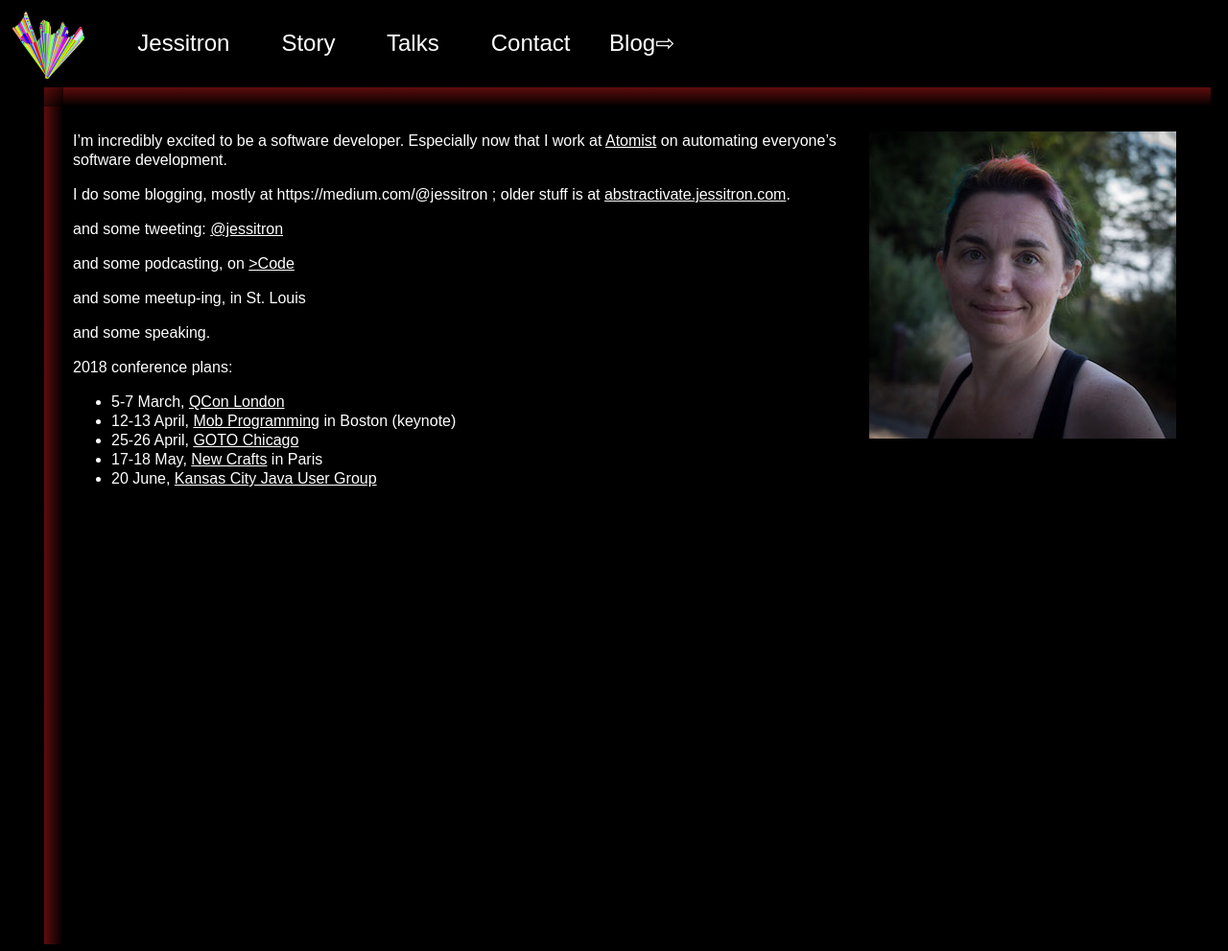
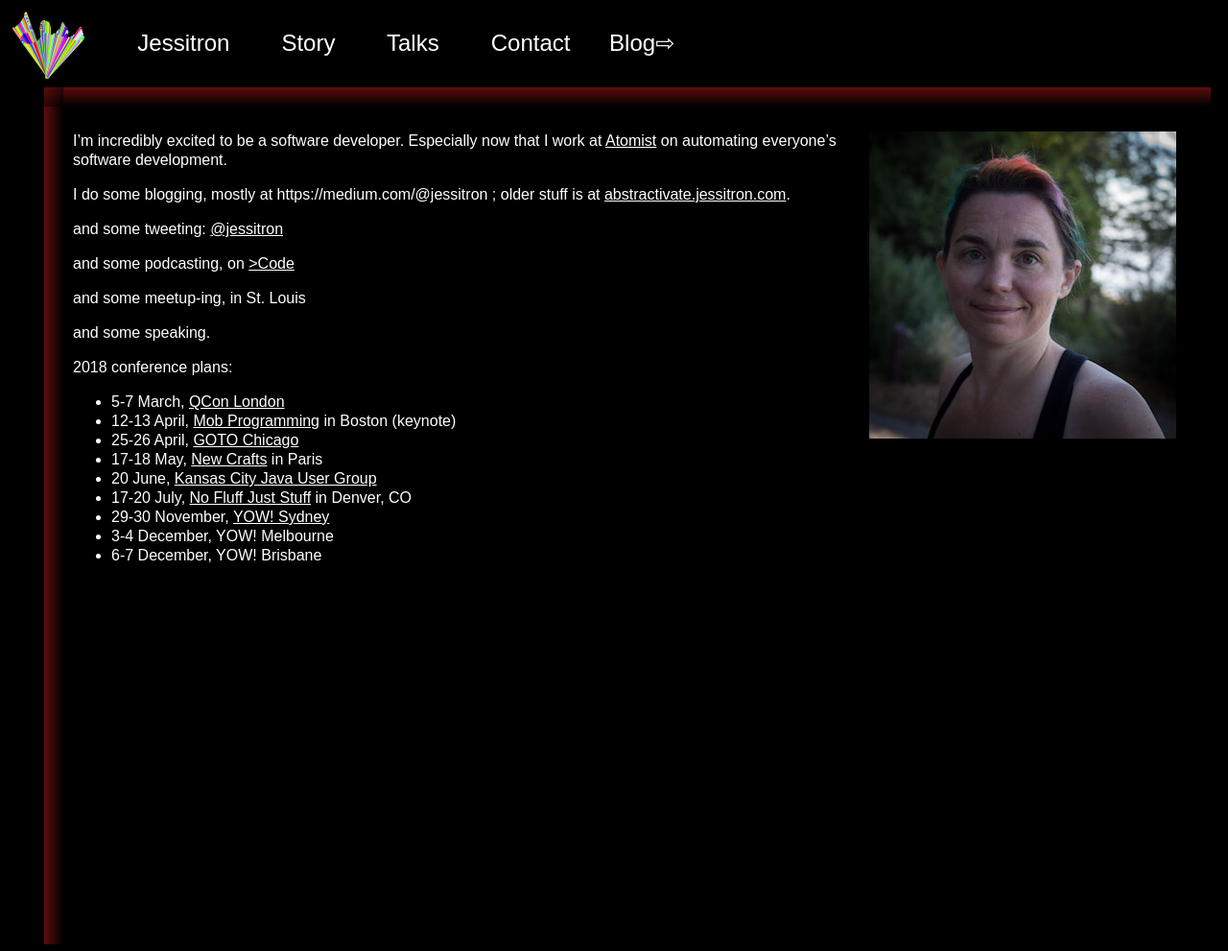
Before and after one commit to jessitron/jessitron.com, a Jekyll site: the page built from index.md, in a window 1280 px wide. Shown: the whole page at 96% size. Built offline with Jekyll 4.4.1, drawn with Linux system fonts in a browser that asks for light colours.

Commit message:
complete this year's plans

```diff
--- a/index.md
+++ b/index.md
@@ -23,4 +23,8 @@ and some speaking.
 * 12-13 April, [Mob Programming](http://www.mobprogrammingconference.com/) in Boston (keynote)
 * 25-26 April, [GOTO Chicago](https://gotochgo.com/)
 * 17-18 May, [New Crafts](http://ncrafts.io/) in Paris
-* 20 June, [Kansas City Java User Group](http://empex.co/)
+* 20 June, [Kansas City Java User Group](https://www.meetup.com/KansasCityJUG/events/247430450/)
+* 17-20 July, [No Fluff Just Stuff](https://uberconf.com/conference/denver/2018/07/home) in Denver, CO
+* 29-30 November, [YOW! Sydney](http://yowconference.com.au/)
+* 3-4 December, YOW! Melbourne
+* 6-7 December, YOW! Brisbane
```
